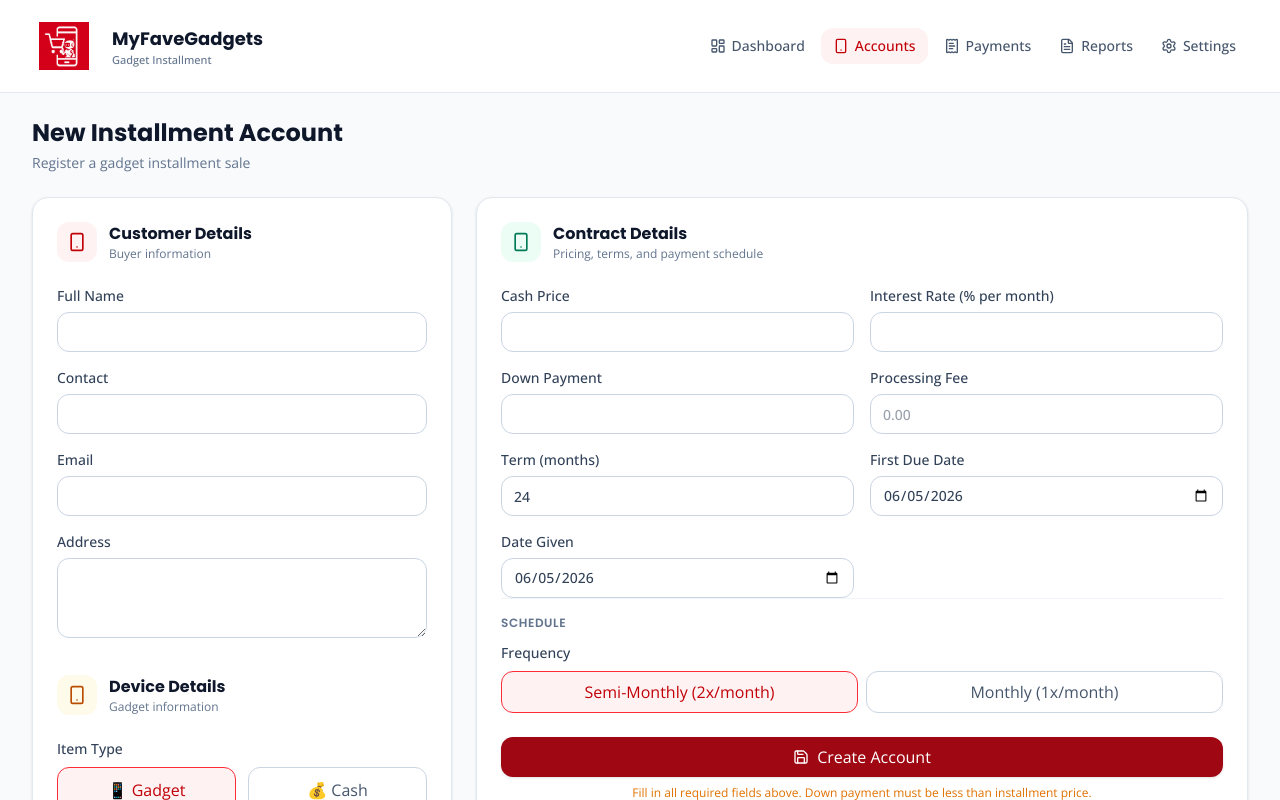
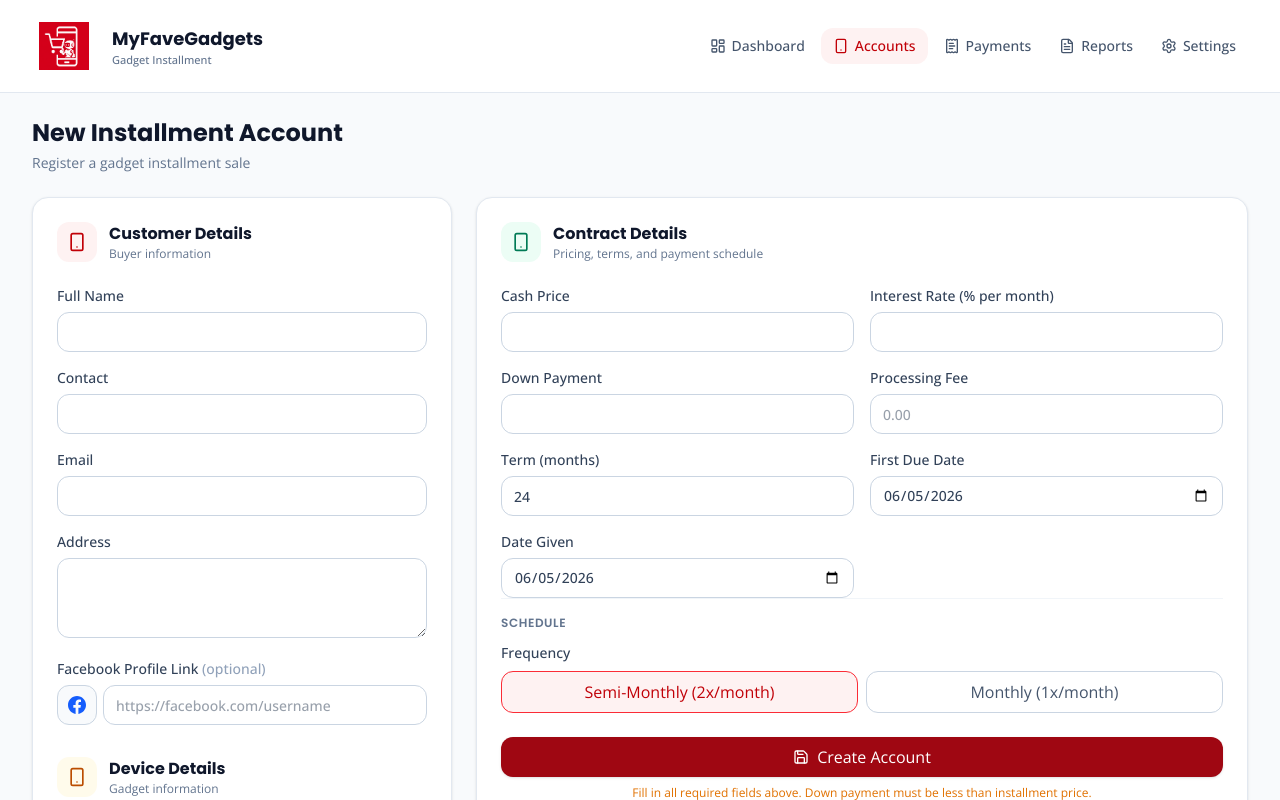
Before and after one commit to tomatocultivator1988/gmcycle, a Next.js app: page /installment-accounts/new in a window 1280 px wide. Shown: the top 800 px of the page. Built offline with nearby package versions, Linux system fonts and the light colour scheme.

Commit message:
add fbLink field to customer account - form, detail, edit modal, API

```diff
--- a/src/app/api/installment-accounts/[id]/route.ts
+++ b/src/app/api/installment-accounts/[id]/route.ts
@@ -47,6 +47,7 @@ export async function PATCH(request: Request, context: RouteContext) {
       customerPhone: body.customerPhone,
       customerEmail: body.customerEmail ?? null,
       customerAddress: body.customerAddress,
+      fbLink: body.fbLink || null,
       brand: body.brand,
       model: body.model,
       unitDescription: body.unitDescription,
--- a/src/app/api/installment-accounts/route.ts
+++ b/src/app/api/installment-accounts/route.ts
@@ -99,6 +99,7 @@ export async function POST(request: Request) {
           customerPhone: body.customerPhone,
           customerEmail: body.customerEmail || null,
           customerAddress: body.customerAddress,
+          fbLink: body.fbLink || null,
           itemType: body.itemType ?? "GADGET",
           brand: body.itemType === "CASH" ? "N/A" : body.brand,
           model: body.itemType === "CASH" ? "N/A" : body.model,
--- a/src/app/installment-accounts/[id]/account-detail-client.tsx
+++ b/src/app/installment-accounts/[id]/account-detail-client.tsx
@@ -124,6 +124,7 @@ export function AccountDetailClient({ accountId }: { accountId: string }) {
     customerPhone: "",
     customerEmail: "",
     customerAddress: "",
+    fbLink: "",
     brand: "",
     model: "",
     unitDescription: "",
@@ -363,6 +364,7 @@ export function AccountDetailClient({ accountId }: { accountId: string }) {
       customerPhone: account.customerPhone,
       customerEmail: account.customerEmail ?? "",
       customerAddress: account.customerAddress,
+      fbLink: account.fbLink ?? "",
       brand: account.brand,
       model: account.model,
       unitDescription: account.unitDescription,
@@ -651,6 +653,12 @@ export function AccountDetailClient({ accountId }: { accountId: string }) {
             <div className="font-medium">{account.customerName}</div>
             <div className="text-xs text-slate-500 mt-0.5">{account.customerPhone}</div>
             {account.customerEmail ? <div className="text-xs text-slate-400 mt-0.5">{account.customerEmail}</div> : null}
+            {account.fbLink ? (
+              <a href={account.fbLink} target="_blank" rel="noopener noreferrer" className="inline-flex items-center gap-1 mt-1 text-xs text-blue-600 hover:text-blue-800 hover:underline">
+                <svg xmlns="http://www.w3.org/2000/svg" width="12" height="12" viewBox="0 0 24 24" fill="currentColor"><path d="M24 12.073c0-6.627-5.373-12-12-12s-12 5.373-12 12c0 5.99 4.388 10.954 10.125 11.854v-8.385H7.078v-3.47h3.047V9.43c0-3.007 1.792-4.669 4.533-4.669 1.312 0 2.686.235 2.686.235v2.953H15.83c-1.491 0-1.956.925-1.956 1.874v2.25h3.328l-.532 3.47h-2.796v8.385C19.612 23.027 24 18.062 24 12.073z"/></svg>
+                Facebook Profile
+              </a>
+            ) : null}
           </div>
         } />
         <InfoCard icon={MapPin} label="Address" value={account.customerAddress} />
@@ -1167,6 +1175,24 @@ export function AccountDetailClient({ accountId }: { accountId: string }) {
                 </label>
               </div>
 
+              <div>
+                <label className="block text-sm font-medium text-slate-700">
+                  Facebook Profile Link <span className="text-slate-400">(optional)</span>
+                  <div className="flex items-center gap-1.5 mt-1.5">
+                    <span className="flex items-center justify-center size-10 rounded-xl border border-slate-300 bg-slate-50 text-blue-600 shrink-0">
+                      <svg xmlns="http://www.w3.org/2000/svg" width="16" height="16" viewBox="0 0 24 24" fill="currentColor"><path d="M24 12.073c0-6.627-5.373-12-12-12s-12 5.373-12 12c0 5.99 4.388 10.954 10.125 11.854v-8.385H7.078v-3.47h3.047V9.43c0-3.007 1.792-4.669 4.533-4.669 1.312 0 2.686.235 2.686.235v2.953H15.83c-1.491 0-1.956.925-1.956 1.874v2.25h3.328l-.532 3.47h-2.796v8.385C19.612 23.027 24 18.062 24 12.073z"/></svg>
+                    </span>
+                    <input
+                      type="url"
+                      value={editForm.fbLink}
+                      onChange={(e) => setEditForm((p) => ({ ...p, fbLink: e.target.value }))}
+                      placeholder="https://facebook.com/username"
+                      className="h-10 flex-1 rounded-lg border border-slate-300 bg-white px-3 text-sm outline-none transition-all focus:border-red-500 focus:ring-2 focus:ring-red-100"
+                    />
+                  </div>
+                </label>
+              </div>
+
               <div className="border-t border-slate-100 pt-4">
                 <p className="text-xs font-semibold font-heading uppercase tracking-wider text-slate-500 mb-3">{editForm.itemType === "CASH" ? "Cash Info" : "Device Info"}</p>
 
--- a/src/app/installment-accounts/new/installment-account-form.tsx
+++ b/src/app/installment-accounts/new/installment-account-form.tsx
@@ -37,6 +37,7 @@ export function InstallmentAccountForm() {
     customerPhone: "",
     customerEmail: "",
     customerAddress: "",
+    fbLink: "",
     brand: "",
     model: "",
     unitDescription: "",
@@ -121,6 +122,7 @@ export function InstallmentAccountForm() {
         customerPhone: form.customerPhone,
         customerEmail: form.customerEmail,
         customerAddress: form.customerAddress,
+        fbLink: form.fbLink || undefined,
         brand: form.brand,
         model: form.model,
         unitDescription: form.unitDescription,
@@ -167,6 +169,7 @@ export function InstallmentAccountForm() {
         customerPhone: form.customerPhone,
         customerEmail: form.customerEmail,
         customerAddress: form.customerAddress,
+        fbLink: form.fbLink || undefined,
         brand: form.brand,
         model: form.model,
         unitDescription: form.unitDescription,
@@ -278,6 +281,24 @@ export function InstallmentAccountForm() {
                 />
               </label>
               <FieldError error={fieldErrors.customerAddress} />
+            </div>
+            <div>
+              <label className="block text-sm font-medium text-slate-700">
+                Facebook Profile Link <span className="text-slate-400">(optional)</span>
+                <div className="flex items-center gap-1.5 mt-1.5">
+                  <span className="flex items-center justify-center size-10 rounded-xl border border-slate-300 bg-slate-50 text-blue-600 shrink-0">
+                    <svg xmlns="http://www.w3.org/2000/svg" width="18" height="18" viewBox="0 0 24 24" fill="currentColor"><path d="M24 12.073c0-6.627-5.373-12-12-12s-12 5.373-12 12c0 5.99 4.388 10.954 10.125 11.854v-8.385H7.078v-3.47h3.047V9.43c0-3.007 1.792-4.669 4.533-4.669 1.312 0 2.686.235 2.686.235v2.953H15.83c-1.491 0-1.956.925-1.956 1.874v2.25h3.328l-.532 3.47h-2.796v8.385C19.612 23.027 24 18.062 24 12.073z"/></svg>
+                  </span>
+                  <input
+                    type="url"
+                    value={form.fbLink}
+                    onChange={(e) => updateField("fbLink", e.target.value)}
+                    placeholder="https://facebook.com/username"
+                    className="h-10 flex-1 rounded-xl border border-slate-300 bg-white px-3 text-sm outline-none transition-all focus:border-red-500 focus:ring-2 focus:ring-red-100"
+                  />
+                </div>
+              </label>
+              <FieldError error={fieldErrors.fbLink} />
             </div>
           </div>
 
--- a/src/lib/serializers.ts
+++ b/src/lib/serializers.ts
@@ -14,6 +14,7 @@ export function serializeInstallmentAccount(account: InstallmentAccountShape) {
     customerPhone: account.customerPhone,
     customerEmail: account.customerEmail ?? null,
     customerAddress: account.customerAddress,
+    fbLink: account.fbLink ?? null,
     brand: account.brand,
     model: account.model,
     unitDescription: account.unitDescription,
--- a/src/lib/validation.ts
+++ b/src/lib/validation.ts
@@ -29,6 +29,7 @@ export const createInstallmentAccountSchema = z.object({
   customerPhone: phoneString,
   customerEmail: emailString,
   customerAddress: requiredString,
+  fbLink: z.string().url("Enter a valid URL").optional().or(z.literal("")),
   brand: requiredString,
   model: requiredString,
   unitDescription: requiredString,
@@ -62,6 +63,7 @@ export const updateInstallmentAccountSchema = z.object({
   customerPhone: phoneString,
   customerEmail: emailString,
   customerAddress: requiredString,
+  fbLink: z.string().url("Enter a valid URL").optional().or(z.literal("")),
   brand: requiredString,
   model: requiredString,
   unitDescription: requiredString,
--- a/src/types/api.ts
+++ b/src/types/api.ts
@@ -10,6 +10,7 @@ export type InstallmentAccountDto = {
   customerPhone: string;
   customerEmail: string | null;
   customerAddress: string;
+  fbLink: string | null;
   brand: string;
   model: string;
   unitDescription: string;
```
Also changed, not shown: 1 other file (tests, documents, lock files or other folders).
